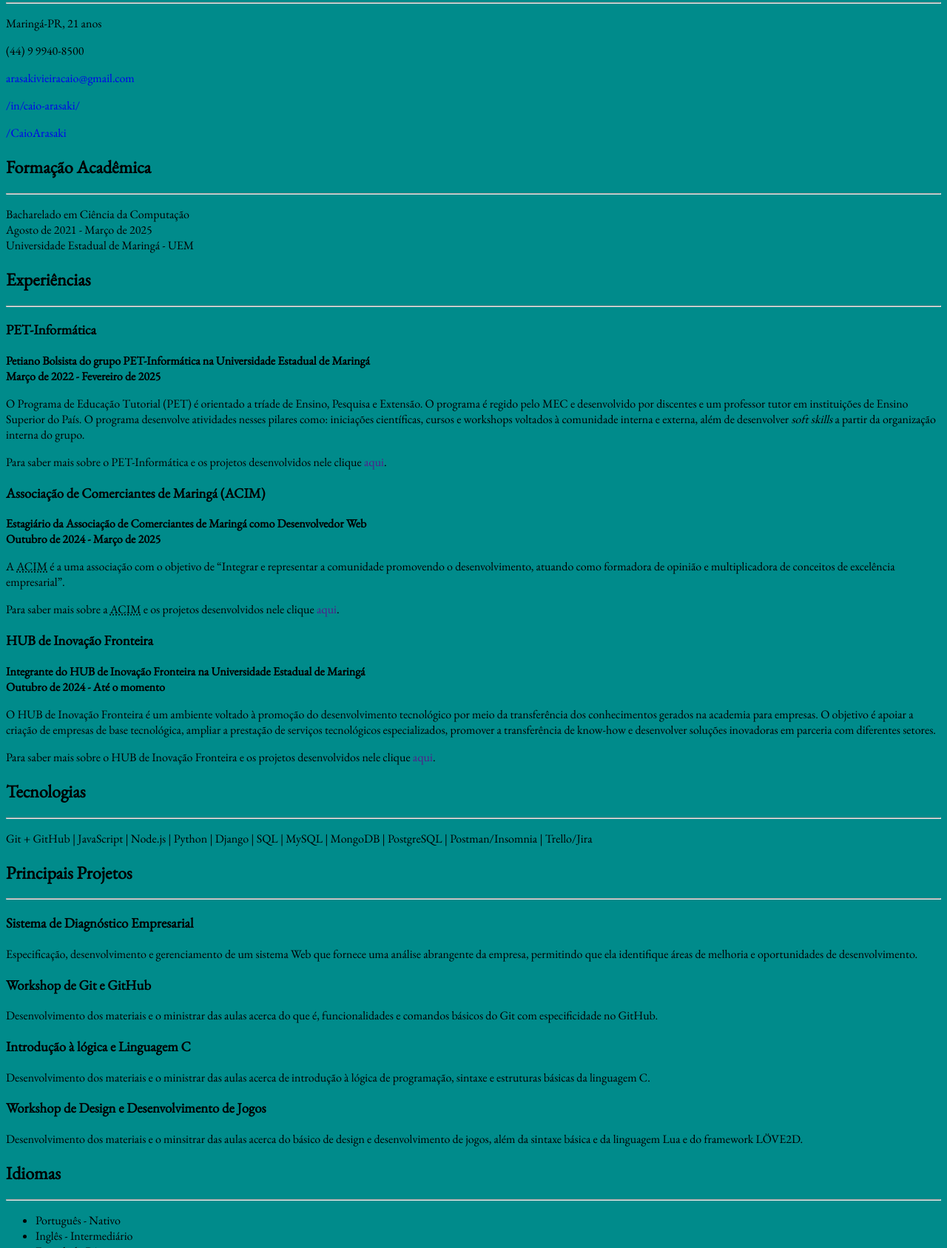
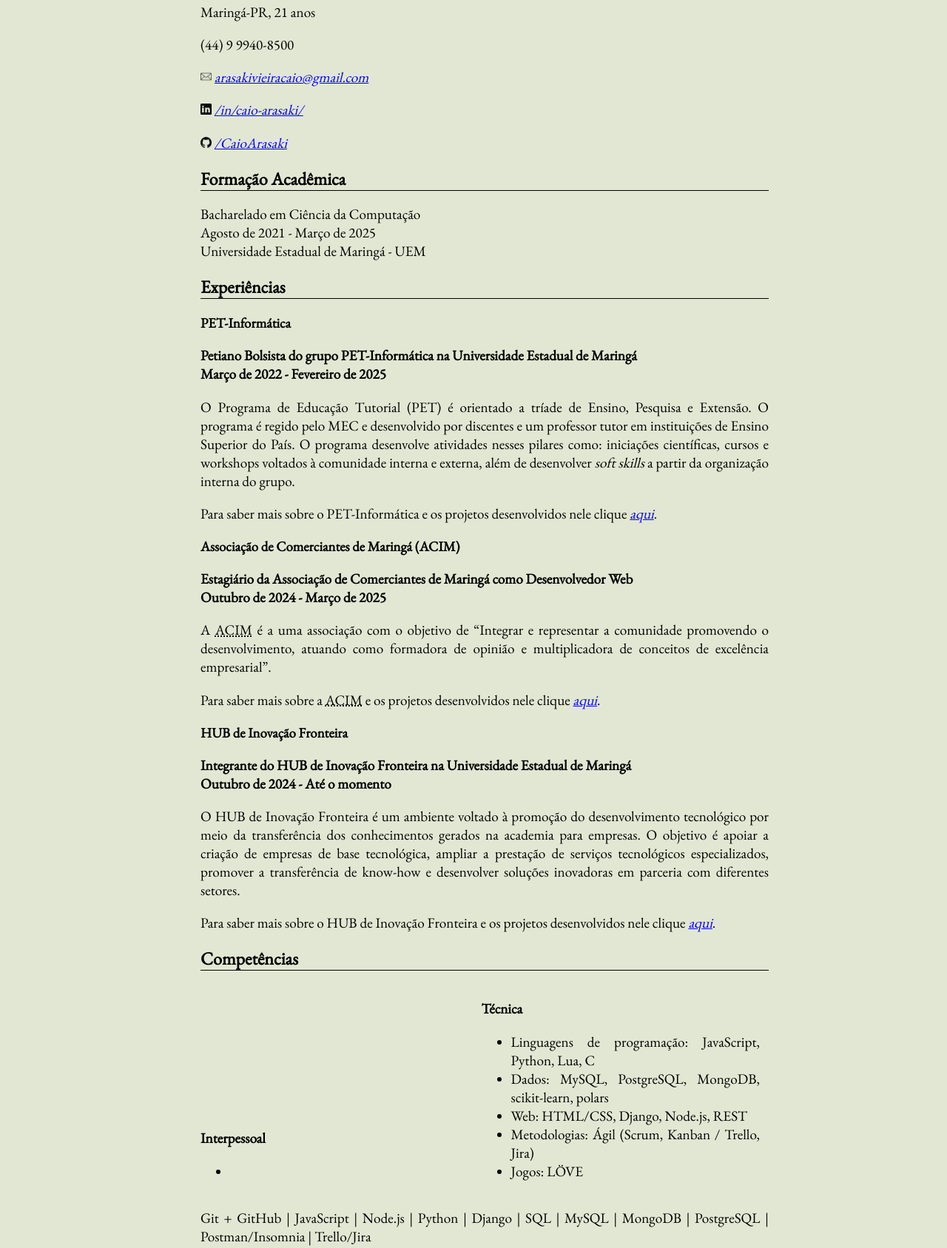
Before and after one commit to ArasakiCaio/Curriculum, a plain HTML site: page index.html in a window 1280 px wide. Shown: the part 82-1769 px from the top of the page at 74% size. Drawn offline with nearby package versions, Linux system fonts and the light colour scheme.

Commit message:
Estilizando e adicionando ícones + Refatorando o HTML

```diff
--- a/index.html
+++ b/index.html
@@ -10,7 +10,7 @@
 
     <title>Curriculum</title>
 
-    <link rel="icon" href="images/curriculum-icon.png">
+    <link rel="page-icon" href="images/curriculum-icon.png">
     <link rel="stylesheet" href="style.css"/>
     <link href='https://fonts.googleapis.com/css?family=EB Garamond' rel='stylesheet'>
   </head>
@@ -18,99 +18,149 @@
 
     <h1>Caio Vieira Arasaki</h1>
 
-    <hr>
-
+    <section class="informacoes-basicas">
       <p>Maringá-PR, 21 anos</p>
       <p>(44) 9 9940-8500</p>
-    <p><a href="mailto:arasakivieiracaio@gmail.com" title="email">arasakivieiracaio@gmail.com</a></p>
-    <p><a href="https://www.linkedin.com/in/caio-arasaki" title="linkedin">/in/caio-arasaki/</a></p>
-    <p><a href="https://github.com/ArasakiCaio" title="github">/CaioArasaki</a></p>
+      <p>
+        <img
+          src="images/email-icon.png"
+          alt="ícone do email"
+          style="width:15px; height:15px;">
+        <a href="mailto:arasakivieiracaio@gmail.com" title="email">arasakivieiracaio@gmail.com</a></p>
+      <p>
+        <img
+          src="images/linkedin-icon.png"
+          alt="ícone do linkedin"
+          style="width:15px; height:15px;">
+          <a href="https://www.linkedin.com/in/caio-arasaki" title="linkedin">/in/caio-arasaki/</a>
+      </p>
+      <p>
+        <img
+          src="images/github-icon.png"
+          alt="ícone do github"
+          style="width:15px; height:15px;">
+        <a href="https://github.com/ArasakiCaio" title="github">/CaioArasaki</a>
+      </p>
+    </section>
 
+    <section class="formacao">
       <h2>Formação Acadêmica</h2>
-
-    <hr>
 
       <p>
         Bacharelado em Ciência da Computação<br>
         Agosto de 2021 - Março de 2025<br>
         Universidade Estadual de Maringá - UEM
       </p>
+    </section>
 
+    <section class="experiencia">
       <h2>Experiências</h2>
 
-    <hr>
-
-    <h3 id="PET" class="experiencia">PET-Informática</h3>
+      <h3 id="PET">PET-Informática</h3>
       <p>
         Petiano Bolsista do grupo PET-Informática na Universidade Estadual de Maringá<br>
         Março de 2022 - Fevereiro de 2025
       </p>
 
-    <p>O Programa de Educação Tutorial (PET) é orientado a tríade de Ensino, Pesquisa e Extensão.
+      <p>
+        O Programa de Educação Tutorial (PET) é orientado a tríade de Ensino, Pesquisa e Extensão.
         O programa é regido pelo MEC e desenvolvido por discentes e um professor tutor em instituições
         de Ensino Superior do País. O programa desenvolve atividades nesses pilares como: iniciações
         científicas, cursos e workshops voltados à comunidade interna e externa, além de desenvolver
-      <em>soft skills</em> a partir da organização interna do grupo.</p>
+        <em>soft skills</em> a partir da organização interna do grupo.
+      </p>
 
       <p>Para saber mais sobre o PET-Informática e os projetos desenvolvidos nele clique <a href="" title="PET-Informática">aqui</a>.</p>
 
-    <h3 id="ACIM" class="experiencia">Associação de Comerciantes de Maringá (ACIM)</h3>
+      <h3 id="ACIM">Associação de Comerciantes de Maringá (ACIM)</h3>
       <p>
         Estagiário da Associação de Comerciantes de Maringá como Desenvolvedor Web<br>
         Outubro de 2024 - Março de 2025
       </p>
 
-    <p>A <abbr title="Associação de Comerciantes de Maringá">ACIM</abbr> é a uma associação com o objetivo de “Integrar e representar a comunidade promovendo
+      <p>
+        A <abbr title="Associação de Comerciantes de Maringá">ACIM</abbr> é a uma associação com o objetivo de “Integrar e representar a comunidade promovendo
         o desenvolvimento, atuando como formadora de opinião e multiplicadora de conceitos de
-      excelência empresarial”.</p>
+        excelência empresarial”.
+      </p>
 
       <p>Para saber mais sobre a <abbr title="Associação de Comerciantes de Maringá">ACIM</abbr> e os projetos desenvolvidos nele clique <a href="" title="ACIM">aqui</a>.</p>
 
-    <h3 id="HUB" class="experiencia">HUB de Inovação Fronteira</h3>
+      <h3 id="HUB">HUB de Inovação Fronteira</h3>
       <p>
         Integrante do HUB de Inovação Fronteira na Universidade Estadual de Maringá<br>
         Outubro de 2024 - Até o momento
       </p>
 
-    <p>O HUB de Inovação Fronteira é um ambiente voltado à promoção do desenvolvimento tecnológico
+      <p>
+        O HUB de Inovação Fronteira é um ambiente voltado à promoção do desenvolvimento tecnológico
         por meio da transferência dos conhecimentos gerados na academia para empresas. O objetivo é apoiar
         a criação de empresas de base tecnológica, ampliar a prestação de serviços tecnológicos especializados,
         promover a transferência de know-how e desenvolver soluções inovadoras em parceria com
-      diferentes setores.</p>
+        diferentes setores.
+      </p>
 
       <p>Para saber mais sobre o HUB de Inovação Fronteira e os projetos desenvolvidos nele clique <a href="" title="HUB">aqui</a>.</p>
+    </section>
 
-    <h2>Tecnologias</h2>
+    <section class="competencias">
+      <h2>Competências</h2>
 
-    <hr>
+      <div class="conteudo-left">
+        <p><strong>Interpessoal</strong></p>
+        <ul>
+          <li></li>
+        </ul>
+      </div>
 
-    <p>Git + GitHub | JavaScript | Node.js | Python | Django | SQL | MySQL | MongoDB | PostgreSQL
-        | Postman/Insomnia | Trello/Jira</p>
+      <div class="conteudo-right">
+        <p><strong>Técnica</strong></p>
+        <ul>
+          <li>Linguagens de programação: JavaScript, Python, Lua, C</li>
+          <li>Dados: MySQL, PostgreSQL, MongoDB, scikit-learn, polars</li>
+          <li>Web: HTML/CSS, Django, Node.js, REST</li>
+          <li>Metodologias: Ágil (Scrum, Kanban / Trello, Jira)</li>
+          <li>Jogos: LÖVE</li>
+        </ul>
+      </div>
 
+      <p>
+        Git + GitHub | JavaScript | Node.js | Python | Django | SQL | MySQL | MongoDB | PostgreSQL
+          | Postman/Insomnia | Trello/Jira
+      </p>
+    </section>
+
+    <section class="projetos">
       <h2>Principais Projetos</h2>
 
-    <hr>
-
       <h3>Sistema de Diagnóstico Empresarial</h3>
-    <p>Especificação, desenvolvimento e gerenciamento de um sistema Web que fornece uma
+      <p>
+          Especificação, desenvolvimento e gerenciamento de um sistema Web que fornece uma
           análise abrangente da empresa, permitindo que ela identifique áreas de melhoria e oportunidades
-        de desenvolvimento.</p>
+          de desenvolvimento.
+      </p>
 
       <h3>Workshop de Git e GitHub</h3>
-    <p>Desenvolvimento dos materiais e o ministrar das aulas acerca do que é, funcionalidades e comandos
-        básicos do Git com especificidade no GitHub.</p>
+      <p>
+        Desenvolvimento dos materiais e o ministrar das aulas acerca do que é, funcionalidades e comandos
+        básicos do Git com especificidade no GitHub.
+      </p>
 
       <h3>Introdução à lógica e Linguagem C</h3>
-    <p>Desenvolvimento dos materiais e o ministrar das aulas acerca de introdução à lógica de programação,
-        sintaxe e estruturas básicas da linguagem C.</p>
+      <p>
+        Desenvolvimento dos materiais e o ministrar das aulas acerca de introdução à lógica de programação,
+        sintaxe e estruturas básicas da linguagem C.
+        </p>
 
       <h3>Workshop de Design e Desenvolvimento de Jogos</h3>
-    <p>Desenvolvimento dos materiais e o minsitrar das aulas acerca do básico de design e
-        desenvolvimento de jogos, além da sintaxe básica e da linguagem Lua e do framework LÖVE2D.</p>
+      <p>
+        Desenvolvimento dos materiais e o minsitrar das aulas acerca do básico de design e
+        desenvolvimento de jogos, além da sintaxe básica e da linguagem Lua e do framework LÖVE2D.
+      </p>
+    </section>
 
+    <section class="idiomas">
       <h2>Idiomas</h2>
-
-    <hr>
 
       <ul>
           <li>Português - Nativo</li>
@@ -118,6 +168,7 @@
           <li>Espanhol - Básico</li>
           <li>Japonês - Básico</li>
       </ul>
+    </section>
 
     <script src="script.js"></script>
 
--- a/style.css
+++ b/style.css
@@ -1,12 +1,45 @@
 body {
     font-family: "EB Garamond";
-    background-color: darkcyan;
+    background-color: #e2e7d3;
+    padding-left: 30px;
+    margin: 0 auto;
+    width: 60%;
 }
 
-h3.experiencia + p {
+a {
+    font-style: italic;
+    color: blue;
+}
+
+p {
+    text-align: justify;
+    font-size: 1.2rem;
+}
+
+ul {
+    font-size: 1.2rem;
+    text-align: justify;
+}
+
+h1 {
+    border-bottom: 1px solid black;
+}
+
+h2 {
+    border-bottom: 1px solid black;
+}
+
+.experiencia h3 + p {
     font-weight: bold;
 }
 
-a {
-    text-decoration: none;
+.conteudo-left, .conteudo-right {
+    display: inline-block;
+    width: 49%;
+    margin: 0 auto;
 }
+/*
+a:visited {
+    font-style: italic;
+    color: blue
+} */
```
Also changed, not shown: images/email-icon.png (added), images/github-icon.png (added), images/linkedin-icon.png (added). Lines whose indentation alone changed are shown as unchanged.
